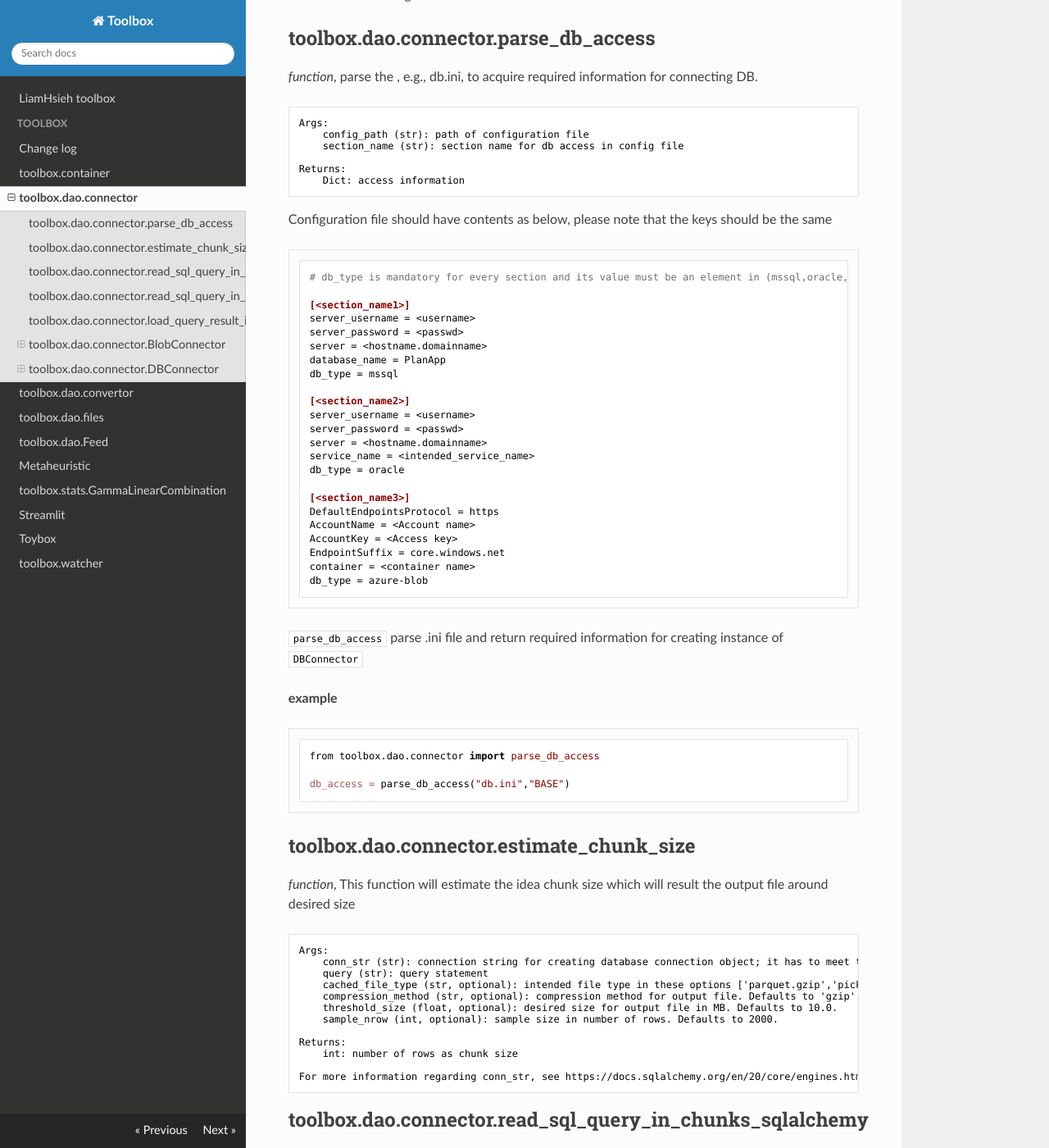
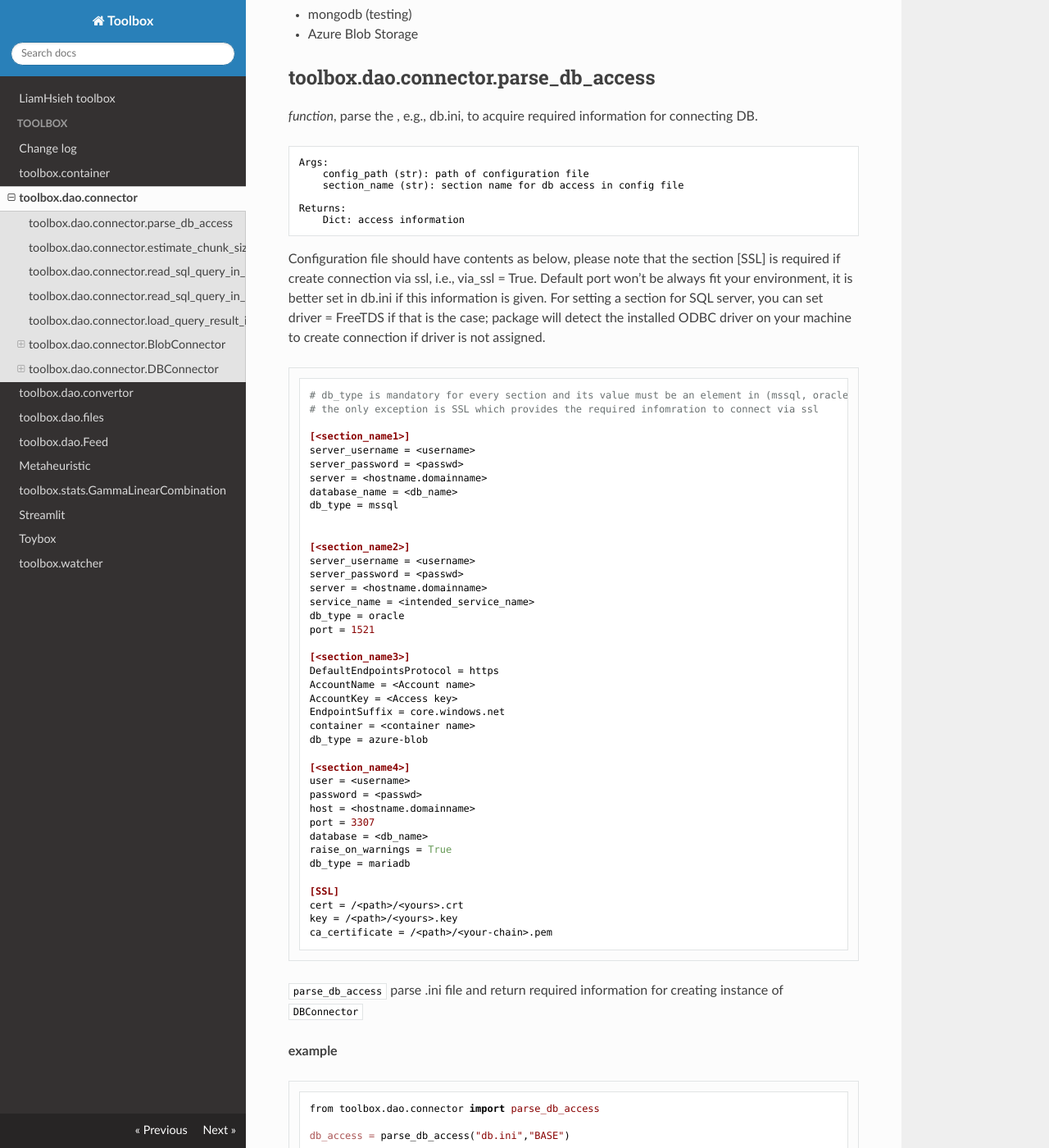
Before and after one commit to liam-hsieh/liamhsieh-toolbox, a Jekyll site: the page built from toolbox/dao/connector/index.md, in a window 1280 px wide and 1400 px high, scrolled down 278 px. Shown: the whole window at 82% size. Built offline with Jekyll 4.4.1, drawn with Linux system fonts in a browser that asks for light colours; nearby versions of some CDN libraries; our own code applies the rules of GitHub Pages for plain Markdown files; some of the changed text lies outside the part shown.

Commit message:
added setting driver for connecting to SQL server using FreeTDS

````diff
--- a/toolbox/dao/connector/index.md
+++ b/toolbox/dao/connector/index.md
@@ -3,6 +3,8 @@
 
 - MS SQL Server
 - Oracle
+- MariaDB
+- mongodb (testing)
 - Azure Blob Storage
 
 ## toolbox.dao.connector.parse_db_access
@@ -16,17 +18,20 @@ Returns:
     Dict: access information
 ```
 
-Configuration file should have contents as below, please note that the keys should be the same
+Configuration file should have contents as below, please note that the section [SSL] is required if create connection via ssl, i.e., via_ssl = True. Default port won't be always fit your environment, it is better set in db.ini if this information is given.
+For setting a section for SQL server, you can set driver = FreeTDS if that is the case; package will detect the installed ODBC driver on your machine to create connection if driver is not assigned.
 
 ```ini
-# db_type is mandatory for every section and its value must be an element in (mssql,oracle,azure-blob)
+# db_type is mandatory for every section and its value must be an element in (mssql, oracle, azure-blob, mariadb, mongodb)
+# the only exception is SSL which provides the required infomration to connect via ssl
 
 [<section_name1>]
 server_username = <username>
 server_password = <passwd>
 server = <hostname.domainname>
-database_name = PlanApp
+database_name = <db_name>
 db_type = mssql
+
 
 [<section_name2>]
 server_username = <username>
@@ -34,6 +39,7 @@ server_password = <passwd>
 server = <hostname.domainname>
 service_name = <intended_service_name>
 db_type = oracle
+port = 1521
 
 [<section_name3>]
 DefaultEndpointsProtocol = https
@@ -42,7 +48,22 @@ AccountKey = <Access key>
 EndpointSuffix = core.windows.net
 container = <container name>
 db_type = azure-blob
+
+[<section_name4>]
+user = <username>
+password = <passwd>
+host = <hostname.domainname>
+port = 3307
+database = <db_name>
+raise_on_warnings = True
+db_type = mariadb
+
+[SSL]
+cert = /<path>/<yours>.crt
+key = /<path>/<yours>.key
+ca_certificate = /<path>/<your-chain>.pem
 ```
+
 `parse_db_access` parse .ini file and return required information for creating instance of `DBConnector`
 
 **example**
@@ -301,6 +322,7 @@ _ = BC.blob_dump(blob_name, to_dataframe=True)
 ```nohighlight
 Args:
   db_access (dict): return of parse_db_access()
+  via_ssl (bool, optional): connect via ssl. Default is False
 ```
 
 ### toolbox.dao.connector.DBConnector.pull_SQL
@@ -317,6 +339,7 @@ Return:
 
 ```python
 from toolbox.dao.connector import DBConnector
+db_access = parse_db_access("db.ini","MariaDB")
 DBC = DBConnector(db_access)
 df = DBC.pull_SQL("select top(2) * from example_DB2..wkg_ww ww")
 print(df)
@@ -329,6 +352,17 @@ print(df)
               end_date work_ww work_mon work_qtr
 0 1999-01-07 18:59:59     None      None      None
 1 1999-01-14 18:59:59     None      None      None
+```
+
+```python
+# connect via ssl
+DBC = DBConnector(db_access,via_ssl=True)
+print(DBC.pull_SQL("SELECT * FROM test_table"))
+```
+```nohighlight
+  id name value
+0 A1 Milly  100
+1 A2 Liam    60
 ```
 
 ### toolbox.dao.connector.DBConnector.set_queries_dir
````
